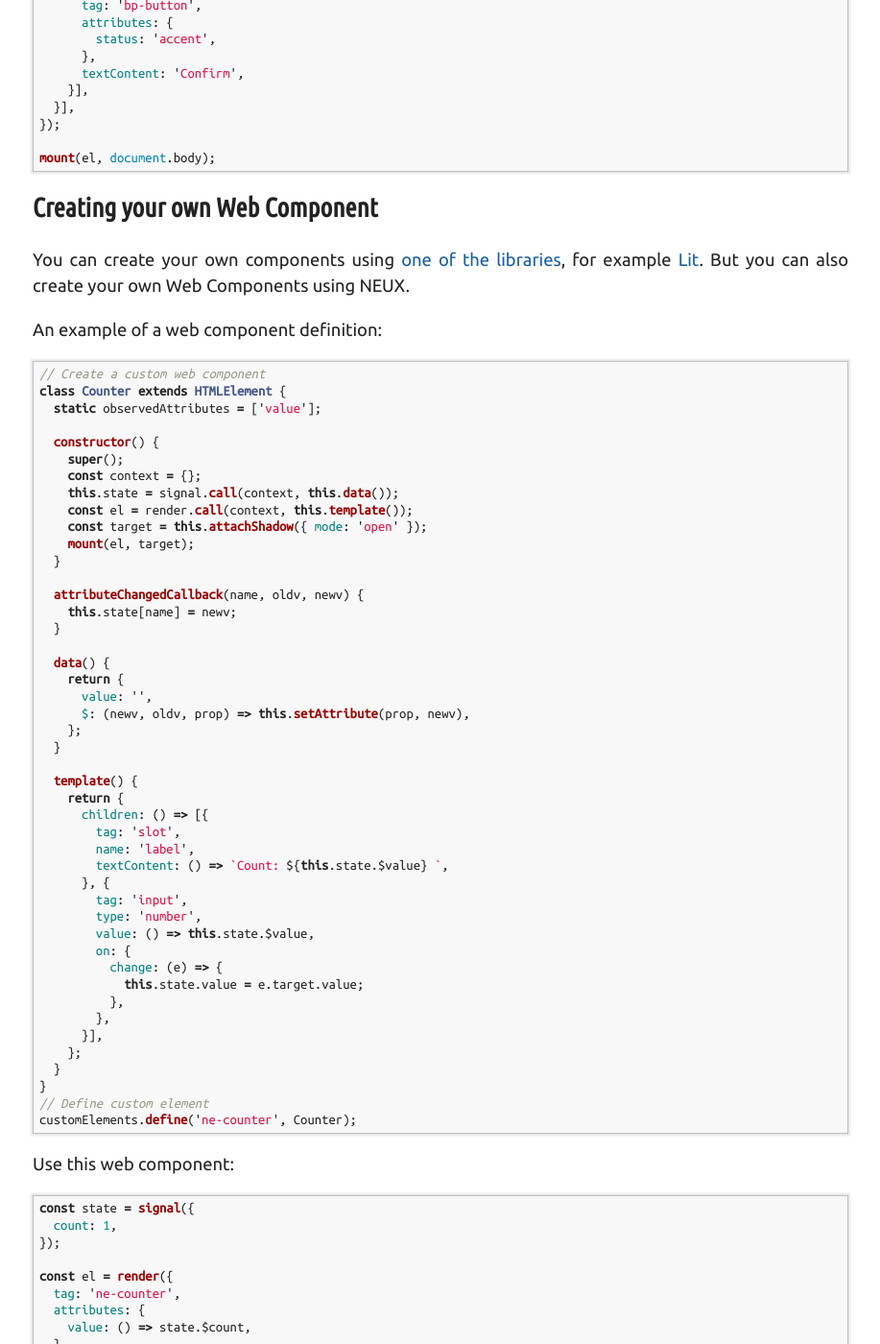
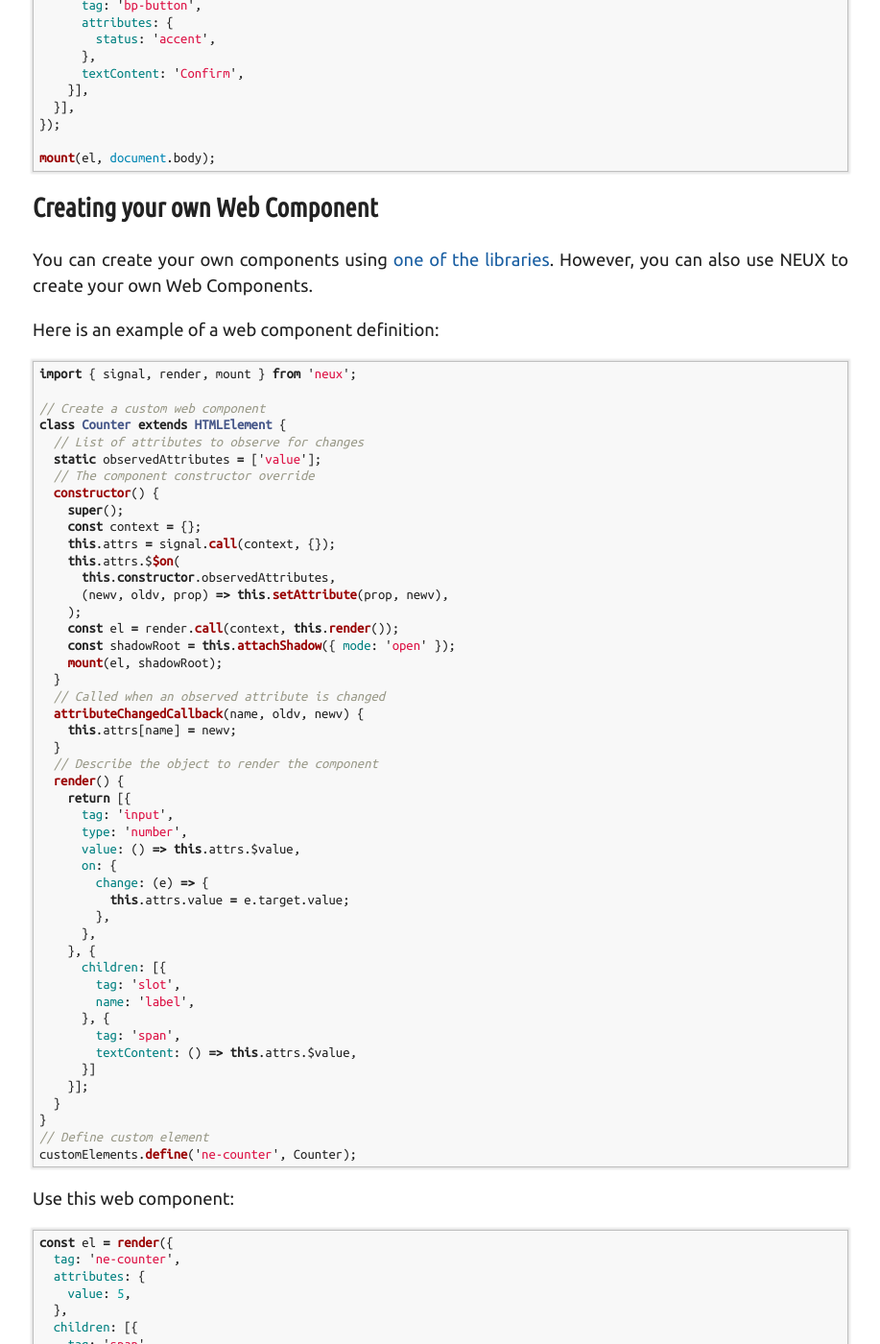
Before and after one commit to meefik/meefik.github.io, a Jekyll site: the page built from pages/neux/index.md, in a window 1280 px wide and 1400 px high, scrolled down 16518 px. Shown: the whole window at 96% size, without its empty margins (181-1098 px from the left). Built offline with Jekyll 4.4.1, drawn with Linux system fonts in a browser that asks for light colours; some of the changed text lies outside the part shown.

Commit message:
Update neux page

````diff
--- a/pages/neux/index.md
+++ b/pages/neux/index.md
@@ -769,52 +769,54 @@ mount(el, document.body);
 
 ## Creating your own Web Component
 
-You can create your own components using [one of the libraries](https://open-wc.org/guides/community/base-libraries/), for example [Lit](https://lit.dev). But you can also create your own Web Components using NEUX.
+You can create your own components using [one of the libraries](https://open-wc.org/guides/community/base-libraries/). However, you can also use NEUX to create your own Web Components.
 
-An example of a web component definition:
+Here is an example of a web component definition:
 
 ```js
+import { signal, render, mount } from 'neux';
+
 // Create a custom web component
 class Counter extends HTMLElement {
+  // List of attributes to observe for changes
   static observedAttributes = ['value'];
-
+  // The component constructor override
   constructor() {
     super();
     const context = {};
-    this.state = signal.call(context, this.data());
-    const el = render.call(context, this.template());
-    const target = this.attachShadow({ mode: 'open' });
-    mount(el, target);
+    this.attrs = signal.call(context, {});
+    this.attrs.$$on(
+      this.constructor.observedAttributes,
+      (newv, oldv, prop) => this.setAttribute(prop, newv),
+    );
+    const el = render.call(context, this.render());
+    const shadowRoot = this.attachShadow({ mode: 'open' });
+    mount(el, shadowRoot);
   }
-
+  // Called when an observed attribute is changed
   attributeChangedCallback(name, oldv, newv) {
-    this.state[name] = newv;
+    this.attrs[name] = newv;
   }
-
-  data() {
-    return {
-      value: '',
-      $: (newv, oldv, prop) => this.setAttribute(prop, newv),
-    };
-  }
-
-  template() {
-    return {
-      children: () => [{
+  // Describe the object to render the component
+  render() {
+    return [{
+      tag: 'input',
+      type: 'number',
+      value: () => this.attrs.$value,
+      on: {
+        change: (e) => {
+          this.attrs.value = e.target.value;
+        },
+      },
+    }, {
+      children: [{
         tag: 'slot',
         name: 'label',
-        textContent: () => `Count: ${this.state.$value} `,
       }, {
-        tag: 'input',
-        type: 'number',
-        value: () => this.state.$value,
-        on: {
-          change: (e) => {
-            this.state.value = e.target.value;
-          },
-        },
-      }],
-    };
+        tag: 'span',
+        textContent: () => this.attrs.$value,
+      }]
+    }];
   }
 }
 // Define custom element
@@ -824,24 +826,15 @@ customElements.define('ne-counter', Counter);
 Use this web component:
 
 ```js
-const state = signal({
-  count: 1,
-});
-
 const el = render({
   tag: 'ne-counter',
   attributes: {
-    value: () => state.$count,
-  },
-  on: {
-    changed: (e) => {
-      state.count = parseInt(e.detail.newValue);
-    },
+    value: 5,
   },
   children: [{
     tag: 'span',
     slot: 'label',
-    textContent: () => state.$count,
+    textContent: 'Count: ',
   }],
 });
 
@@ -863,7 +856,7 @@ const state = signal({
   ],
   // List of checked items
   filtered: (obj) => {
-    return obj.$list.filter(item => !item.checked);
+    return obj.list.$$.filter(item => !item.checked);
   },
 });
 // Create HTML elements
````
Also changed, not shown: other parts of pages/neux/index.md (+1 -1 lines).
